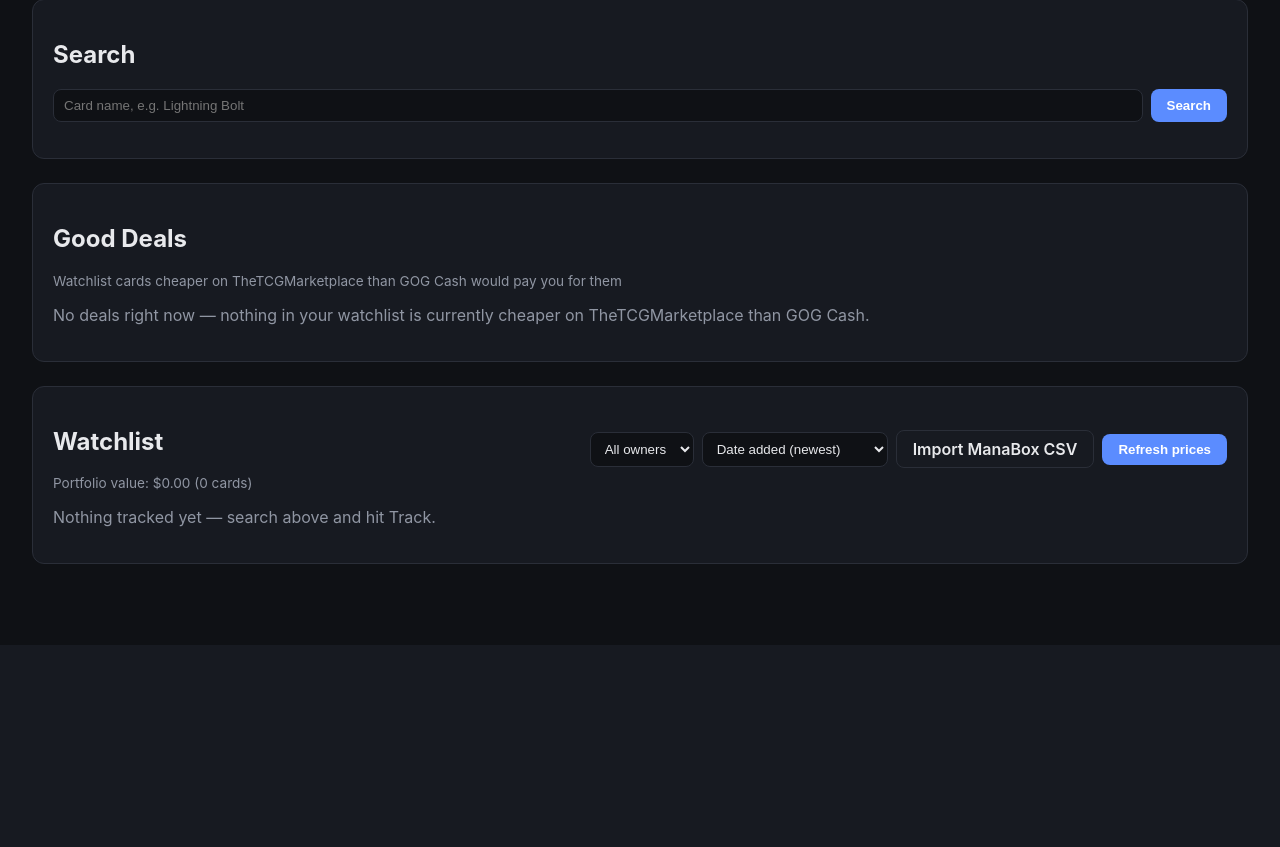
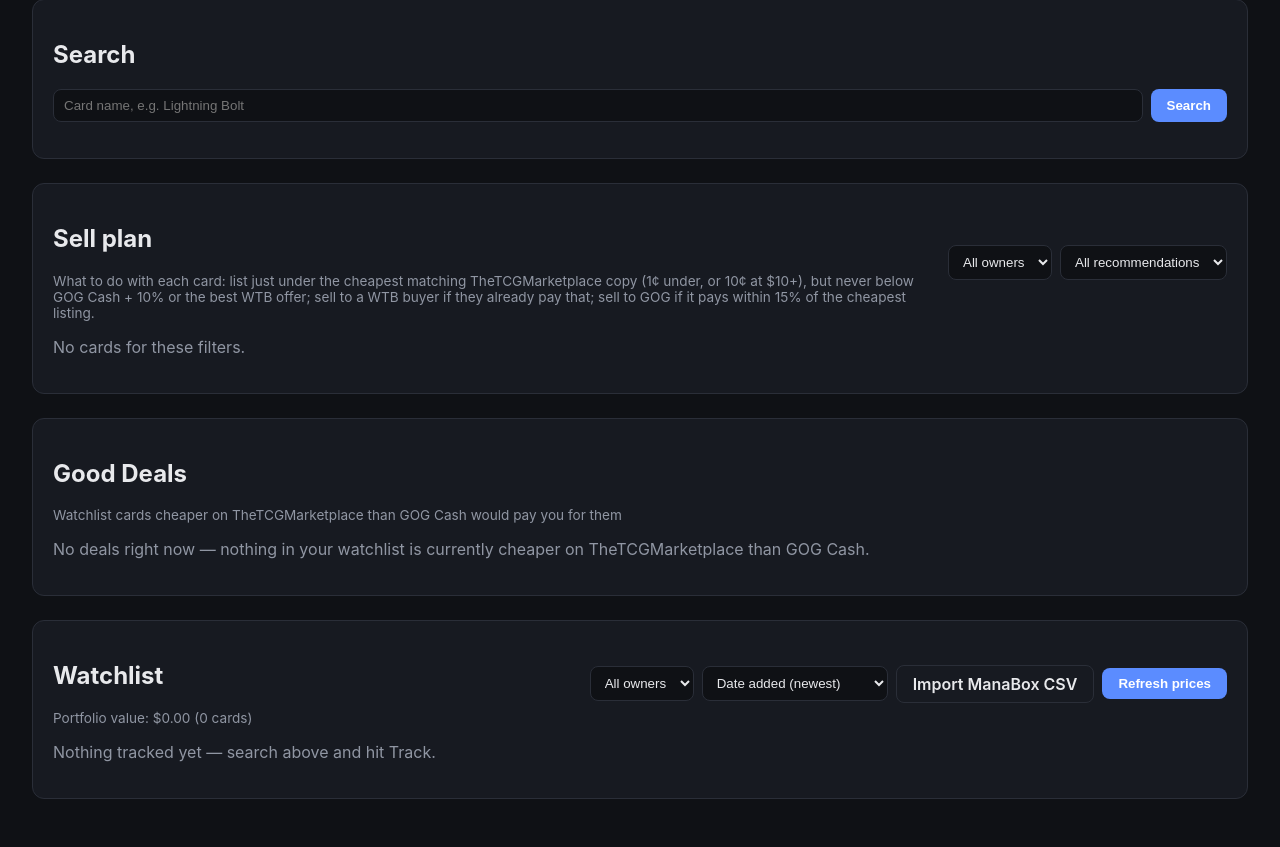
Before and after one commit to jtbk17/mtg-price-checker, a Flask app: page / in a window 1280 px wide. Shown: the part 155-1002 px from the top of the page. Before the commit the page ends 719 px from the top, so only its background shows below. Run offline with Flask 3, Linux system fonts and the light colour scheme; data that the repository does not hold is empty.

Commit message:
Add the Sell plan to the local app too
Same rules, routes and per-route totals as the dashboard's Sell plan,
above Good Deals: owner filter (defaults to Shared, remembered) and a
recommendation filter, 40 cards at a time, and each card shows the
recommendation plus every price line (Card Kingdom price, cost and
gain/loss, CK buylist, GOG Cash/Credit, TheTCGMarketplace, WTB). It
reloads whenever the watchlist does, so tracking, removing or importing
updates it.

Co-Authored-By: Claude Opus 5.5 <noreply@anthropic.com>

```diff
--- a/static/app.js
+++ b/static/app.js
@@ -88,11 +88,16 @@ async function loadOwners() {
   try {
     const owners = await fetchJSON("/api/owners");
     knownOwnersList.innerHTML = owners.map((o) => `<option value="${escapeHtml(o)}">`).join("");
-    const selected = ownerFilter.value;
-    ownerFilter.innerHTML =
+    const ownerOptions =
       '<option value="">All owners</option>' +
       owners.map((o) => `<option value="${escapeHtml(o)}">${escapeHtml(o)}</option>`).join("");
+    const selected = ownerFilter.value;
+    ownerFilter.innerHTML = ownerOptions;
     ownerFilter.value = selected;
+    // Sell plan defaults to the Shared cards (the ones being sold).
+    const planSelected = sellPlanOwner.options.length > 1 ? sellPlanOwner.value : rememberedSellPlanOwner(owners);
+    sellPlanOwner.innerHTML = ownerOptions;
+    sellPlanOwner.value = planSelected;
   } catch (err) {
     // Non-critical — the owner dropdown just stays empty.
   }
@@ -347,6 +352,133 @@ async function loadWatchlist() {
     renderWatchlist(items);
   } catch (err) {
     showError(watchlistError, err.message);
+  }
+  loadSellPlan();
+}
+
+// ---- Sell plan: a recommendation per card (same rules as the dashboard's) ----
+const sellPlanEl = document.getElementById("sell-plan");
+const sellPlanOwner = document.getElementById("sell-plan-owner");
+const sellPlanRoute = document.getElementById("sell-plan-route");
+const sellPlanTotals = document.getElementById("sell-plan-totals");
+const sellPlanMore = document.getElementById("sell-plan-more");
+const SELL_PLAN_PAGE = 40;
+const SELL_RULES = {
+  undercutSmall: 0.01, // under switchPrice
+  undercutBig: 0.1, // at or above switchPrice
+  switchPrice: 10,
+  floorOverGog: 0.1, // never list below GOG Cash + 10%
+  gogWithin: 0.15, // sell to GOG if GOG Cash * 1.15 beats the cheapest listing
+  sanityFactor: 3, // cheapest listing vs CK price beyond 3x either way: likely a data error
+};
+const SELL_ROUTES = {
+  list: { label: "List on TCGMP", className: "tcg-marketplace" },
+  wtb: { label: "Sell to WTB buyer", className: "tcg-wtb" },
+  gog: { label: "Sell to GOG", className: "gog-price" },
+  review: { label: "Manual review", className: "meta" },
+};
+
+function rememberedSellPlanOwner(owners) {
+  let saved = null;
+  try {
+    saved = localStorage.getItem("sellPlanOwner");
+  } catch (err) {
+    // Not remembered.
+  }
+  if (saved !== null && (saved === "" || owners.includes(saved))) return saved;
+  return owners.includes("Shared") ? "Shared" : "";
+}
+
+function sellRecommendation(item) {
+  const cheapest = item.tcgmarketplace_price;
+  const wtb = item.tcgmarketplace_wtb_price;
+  const gog = gogPrice(item.cardkingdom_buylist_price, GOG_CASH_MULTIPLIER);
+  const ck = item.latest_price;
+  if (cheapest == null) {
+    return { route: "review", reason: "No matching Near Mint copy listed to price against" };
+  }
+  if (ck && (cheapest > ck * SELL_RULES.sanityFactor || cheapest < ck / SELL_RULES.sanityFactor)) {
+    return { route: "review", reason: `Listing ${formatPrice(cheapest)} vs CK ${formatPrice(ck)} looks off` };
+  }
+  const undercut = cheapest >= SELL_RULES.switchPrice ? SELL_RULES.undercutBig : SELL_RULES.undercutSmall;
+  const floor = Math.max(gog == null ? 0 : gog * (1 + SELL_RULES.floorOverGog), wtb == null ? 0 : wtb);
+  const price = Math.round(Math.max(cheapest - undercut, floor, 0.01) * 100) / 100;
+  if (wtb != null && wtb >= price) return { route: "wtb", price: wtb };
+  if (gog != null && gog * (1 + SELL_RULES.gogWithin) > cheapest) return { route: "gog", price: gog };
+  return { route: "list", price };
+}
+
+function sellPlanCardEl({ item, rec }) {
+  const el = document.createElement("div");
+  el.className = "card";
+  const qty = item.quantity || 1;
+  const route = SELL_ROUTES[rec.route];
+  const gainLoss = gainLossInfo(item);
+  const action =
+    rec.route === "review"
+      ? `<div class="meta">${escapeHtml(rec.reason)}</div>`
+      : `<div class="price">${rec.route === "list" ? "List at " : ""}${formatPrice(rec.price)}${qty > 1 ? ` <span class="meta">×${qty} = ${formatPrice(rec.price * qty)}</span>` : ""}</div>`;
+  el.innerHTML = `
+    ${item.image_url ? `<img class="card-image" src="${escapeHtml(item.image_url)}" alt="${escapeHtml(item.name || "")}" loading="lazy">` : ""}
+    <div class="name">${escapeHtml(item.name)}${qty > 1 ? ` <span class="meta">×${qty}</span>` : ""}</div>
+    <div class="meta">${escapeHtml(item.set_name || "")}</div>
+    <div class="meta">${escapeHtml(item.printing || "")} · ${escapeHtml(item.condition || "Near Mint")}${item.owner ? ` · ${escapeHtml(item.owner)}` : ""}</div>
+    <div class="${route.className}"><strong>${route.label}</strong></div>
+    ${action}
+    <div class="meta">Card Kingdom price: ${formatPrice(item.latest_price)}</div>
+    ${gainLoss ? `<div class="delta ${gainLoss.direction}">${gainLoss.text}</div>` : ""}
+    <div class="meta ck-buylist">Card Kingdom buylist: ${formatPrice(item.cardkingdom_buylist_price)}</div>
+    <div class="meta gog-price">GOG Cash: ${formatPrice(gogPrice(item.cardkingdom_buylist_price, GOG_CASH_MULTIPLIER))}</div>
+    <div class="meta gog-price">GOG Credit: ${formatPrice(gogPrice(item.cardkingdom_buylist_price, GOG_CREDIT_MULTIPLIER))}</div>
+    <div class="meta tcg-marketplace">TheTCGMarketplace: ${formatPrice(item.tcgmarketplace_price)}</div>
+    <div class="meta tcg-wtb">TheTCGMarketplace WTB: ${formatPrice(item.tcgmarketplace_wtb_price)}</div>
+  `;
+  return el;
+}
+
+let sellPlanEntries = [];
+
+function renderSellPlan() {
+  // Totals per route for the whole selection, regardless of the route filter.
+  const money = (n) => `$${n.toLocaleString(undefined, { minimumFractionDigits: 2, maximumFractionDigits: 2 })}`;
+  sellPlanTotals.innerHTML = Object.entries(SELL_ROUTES)
+    .map(([key, { label }]) => {
+      const group = sellPlanEntries.filter((e) => e.rec.route === key);
+      const copies = group.reduce((n, e) => n + (e.item.quantity || 1), 0);
+      const value = group.reduce((n, e) => n + (e.rec.price || 0) * (e.item.quantity || 1), 0);
+      return `<div><div class="label">${escapeHtml(label)}</div><div class="value">${group.length}</div><div class="label">${copies} copies${key === "review" ? "" : ` · ${money(value)}`}</div></div>`;
+    })
+    .join("");
+  sellPlanTotals.hidden = !sellPlanEntries.length;
+
+  const shown = sellPlanEntries
+    .filter((e) => !sellPlanRoute.value || e.rec.route === sellPlanRoute.value)
+    .sort((a, b) => (b.rec.price || 0) * (b.item.quantity || 1) - (a.rec.price || 0) * (a.item.quantity || 1));
+  sellPlanEl.innerHTML = "";
+  if (!shown.length) {
+    sellPlanEl.innerHTML = '<p class="empty">No cards for these filters.</p>';
+    sellPlanMore.hidden = true;
+    return;
+  }
+  let count = 0;
+  const showNext = () => {
+    shown.slice(count, count + SELL_PLAN_PAGE).forEach((entry) => sellPlanEl.appendChild(sellPlanCardEl(entry)));
+    count = Math.min(count + SELL_PLAN_PAGE, shown.length);
+    sellPlanMore.hidden = count >= shown.length;
+    sellPlanMore.textContent = `Show more (${shown.length - count} left)`;
+  };
+  sellPlanMore.onclick = showNext;
+  showNext();
+}
+
+async function loadSellPlan() {
+  try {
+    const owner = sellPlanOwner.value;
+    const items = await fetchJSON(`/api/watchlist${owner ? `?owner=${encodeURIComponent(owner)}` : ""}`);
+    sellPlanEntries = items.map((item) => ({ item, rec: sellRecommendation(item) }));
+    renderSellPlan();
+  } catch (err) {
+    sellPlanEl.innerHTML = `<p class="empty">Couldn't load the sell plan: ${escapeHtml(err.message)}</p>`;
   }
 }
 
@@ -769,6 +901,15 @@ importInput.addEventListener("change", () => {
 });
 ownerFilter.addEventListener("change", loadWatchlist);
 sortSelect.addEventListener("change", loadWatchlist);
+sellPlanOwner.addEventListener("change", () => {
+  try {
+    localStorage.setItem("sellPlanOwner", sellPlanOwner.value);
+  } catch (err) {
+    // Non-critical.
+  }
+  loadSellPlan();
+});
+sellPlanRoute.addEventListener("change", renderSellPlan);
 
 try {
   currentOwnerInput.value = localStorage.getItem("currentOwner") || "";
@@ -783,6 +924,7 @@ currentOwnerInput.addEventListener("change", () => {
   }
 });
 
-loadOwners();
+// Owners first, so the Sell plan's owner (default Shared) is set before
+// the first loadWatchlist() -> loadSellPlan().
+loadOwners().then(loadWatchlist);
 const conditionsLoaded = loadConditions();
-loadWatchlist();
--- a/static/style.css
+++ b/static/style.css
@@ -198,6 +198,24 @@ button.secondary {
 
 .good-deals-toggle[hidden] { display: none; }
 
+.totals {
+  display: grid;
+  grid-template-columns: repeat(auto-fit, minmax(150px, 1fr));
+  gap: 8px;
+  margin: 0 0 12px;
+}
+
+.totals[hidden] { display: none; }
+
+.totals > div {
+  border: 1px solid var(--border);
+  border-radius: 8px;
+  padding: 8px 10px;
+}
+
+.totals .label { color: var(--muted); font-size: 0.8em; }
+.totals .value { font-weight: 700; font-size: 1.2em; }
+
 .card-grid {
   display: grid;
   grid-template-columns: repeat(auto-fill, minmax(240px, 1fr));
--- a/templates/index.html
+++ b/templates/index.html
@@ -29,6 +29,30 @@
       </form>
       <div id="search-error" class="error" hidden></div>
       <div id="search-results" class="card-grid"></div>
+    </section>
+
+    <section class="panel" id="sell-plan-panel">
+      <div class="panel-header">
+        <div>
+          <h2>Sell plan</h2>
+          <p class="section-sub">What to do with each card: list just under the cheapest matching TheTCGMarketplace copy (1¢ under, or 10¢ at $10+), but never below GOG Cash + 10% or the best WTB offer; sell to a WTB buyer if they already pay that; sell to GOG if it pays within 15% of the cheapest listing.</p>
+        </div>
+        <div class="panel-actions">
+          <select id="sell-plan-owner" aria-label="Whose cards">
+            <option value="">All owners</option>
+          </select>
+          <select id="sell-plan-route" aria-label="Show">
+            <option value="">All recommendations</option>
+            <option value="list">List on TCGMP</option>
+            <option value="wtb">Sell to WTB buyer</option>
+            <option value="gog">Sell to GOG</option>
+            <option value="review">Manual review</option>
+          </select>
+        </div>
+      </div>
+      <div id="sell-plan-totals" class="totals" hidden></div>
+      <div id="sell-plan" class="card-grid"></div>
+      <button id="sell-plan-more" class="secondary good-deals-toggle" hidden></button>
     </section>
 
     <section class="panel" id="good-deals-panel">
```
